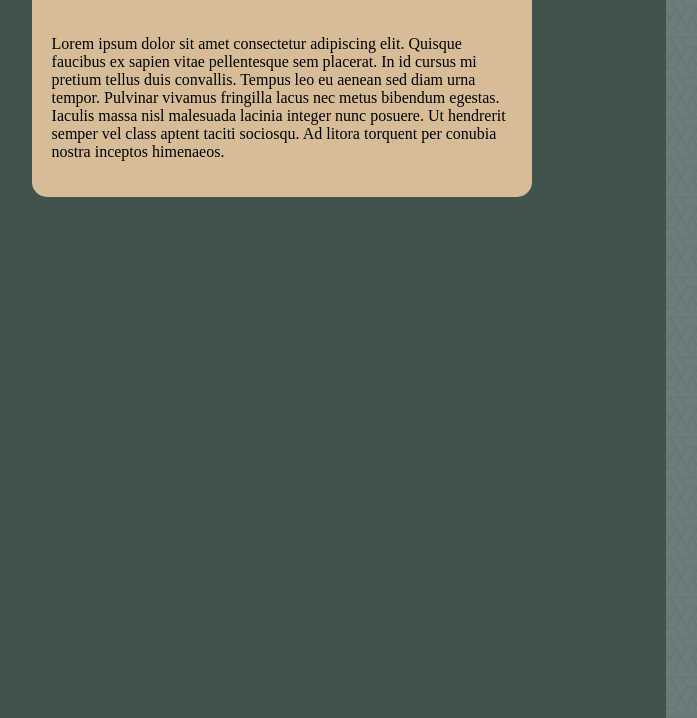
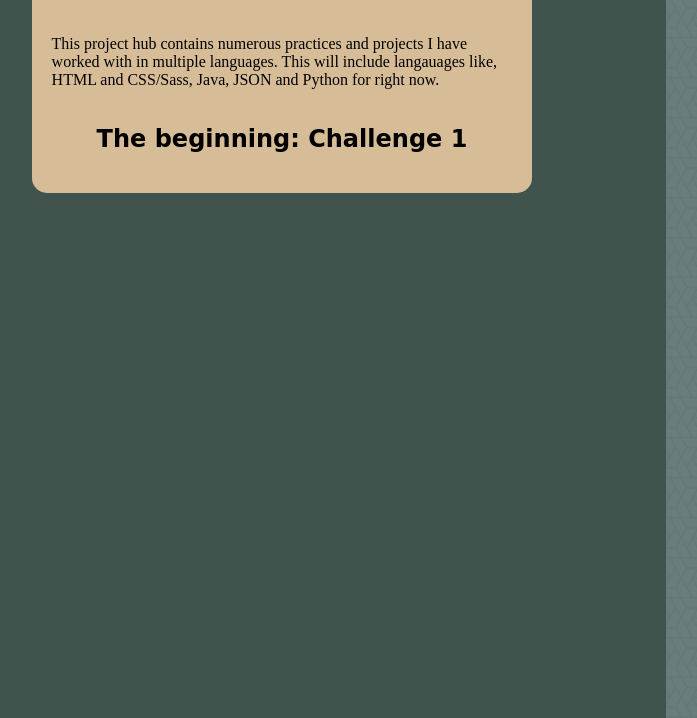
Before and after one commit to codingUnited/challenge-Rebecca, a plain HTML site: page challenge1-GithubRepoCreation/index.html in a window 1280 px wide. Shown: the part 132-850 px from the top of the page, without its empty margins (102-799 px from the left). Drawn offline with nearby package versions, Linux system fonts and the light colour scheme; a web font is replaced by a local one.

Commit message:
Language
Cleaning up language on index page

```diff
--- a/challenge1-GithubRepoCreation/index.html
+++ b/challenge1-GithubRepoCreation/index.html
@@ -14,7 +14,8 @@
     <div class="siteContainer">
          <div class="mainContainer">
              <h1 class="animate__animated animate__fadeIn">Ready to Code!</h1>
-             <p class="bodyText">Lorem ipsum dolor sit amet consectetur adipiscing elit. Quisque faucibus ex sapien vitae pellentesque sem placerat. In id cursus mi pretium tellus duis convallis. Tempus leo eu aenean sed diam urna tempor. Pulvinar vivamus fringilla lacus nec metus bibendum egestas. Iaculis massa nisl malesuada lacinia integer nunc posuere. Ut hendrerit semper vel class aptent taciti sociosqu. Ad litora torquent per conubia nostra inceptos himenaeos.</p>
+             <p class="bodyText">This project hub contains numerous practices and projects I have worked with in multiple languages. This will include langauages like, HTML and CSS/Sass, Java, JSON and Python for right now. </p>
+             <h2>The beginning: Challenge 1</h2>
         </div>
     </div>
 </body>
```
Also changed, not shown: 1 other file.
